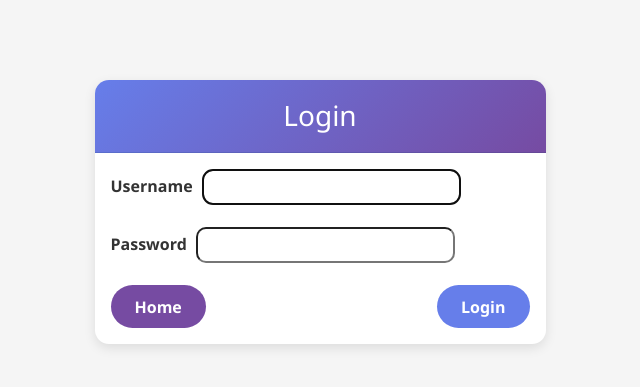
After one commit to angelawang0409-collab/Django_Project, a Django app: page /accounts/login/ in a window 1280 px wide. The commit adds this page. Shown: the top 387 px of the page, without its empty margins (320-960 px from the left). Run offline with Django 4.2, Linux system fonts and the light colour scheme; parts of the project's set-up code (start-up, migrations or seed data) failed here and were passed over.

Commit message:
Creating and updating templates

```diff
--- a/static/css/base.css
+++ b/static/css/base.css
@@ -7,7 +7,7 @@
 
 /* Body base styling */
 body {
-    font-family: "Poppins", "Segoe UI", sans-serif;
+    font-family: "Poppins", sans-serif;
     line-height: 1.6;
     background: #f5f5f5;
 }
@@ -272,6 +272,7 @@ body {
     background: #d1fae5;
     color: #065f46;
     border: 1px solid #6ee7b7;
+    margin: 2rem 0;
 }
 
 /* Error alert */
--- /dev/null
+++ b/templates/registration/login.html
@@ -0,0 +1,154 @@
+<!DOCTYPE html>
+<html lang="zh-CN">
+<head>
+    <meta charset="UTF-8">
+    <meta name="viewport" content="width=device-width, initial-scale=1.0">
+    <title>Login - OBS</title>
+
+    <!-- Bootstrap CSS for layout and components -->
+    <link href="https://cdn.jsdelivr.net/npm/bootstrap@5.1.3/dist/css/bootstrap.min.css" rel="stylesheet">
+
+    <!-- Custom styling to match bookstore theme -->
+    <style>
+        /* Reset default browser spacing and ensure consistent sizing */
+        * {
+            margin: 0;
+            padding: 0;
+            box-sizing: border-box;
+        }
+
+        /* Base body styling */
+        body {
+            font-family: "Microsoft YaHei", "Segoe UI", sans-serif;
+            background: #f5f5f5; /* light grey background */
+            line-height: 1.6;
+        }
+
+        /* Card container for login box */
+        .login-card {
+            border-radius: 14px;
+            border: none;
+            box-shadow: 0 4px 12px rgba(0,0,0,0.1); /* soft shadow */
+            overflow: hidden; /* keeps rounded corners clean */
+        }
+
+        /* Header styled with gradient to match navbar theme */
+        .login-card .card-header {
+            background: linear-gradient(135deg, #667eea 0%, #764ba2 100%);
+            color: white;
+            text-align: center;
+            padding: 1.2rem;
+        }
+
+        /* Label styling for form fields */
+        .form-label {
+            font-weight: 600;
+            color: #333;
+            margin-bottom: 3px; /* spacing under label */
+            margin-right: 5px;
+        }
+
+        /* Spacing between form groups */
+        .mb-3 {
+            margin-bottom: 1.4rem !important;
+            padding-right: 1.4rem;
+        }
+
+        /* Padding inside text boxes (username + password) */
+        input[type="text"],
+        input[type="password"] {
+            padding: 3px 12px; /* inner spacing where user types */
+            border-radius: 10px; /* rounded input fields */
+        }
+
+        /* Rounded buttons with theme colours */
+        .btn-primary,
+        .btn-secondary {
+            border: none;
+            border-radius: 30px; /* pill-shaped buttons */
+            padding: 0.6rem 1.6rem;
+            font-weight: 600;
+        }
+
+        /* Primary button colour */
+        .btn-primary {
+            background: #667eea;
+        }
+
+        /* Hover effect for primary button */
+        .btn-primary:hover {
+            background: #5568d6;
+        }
+
+        /* Secondary button colour */
+        .btn-secondary {
+            background: #764ba2;
+        }
+
+        /* Hover effect for secondary button */
+        .btn-secondary:hover {
+            background: #693f96;
+        }
+
+        /* Top spacing for the whole login container */
+        .container {
+            margin-top: 80px;
+        }
+    </style>
+
+</head>
+
+<body>
+    <div class="container">
+        <div class="row justify-content-center">
+            <div class="col-md-5">
+
+                <!-- Login card -->
+                <div class="card login-card">
+
+                    <!-- Card header -->
+                    <div class="card-header">
+                        <h3 class="mb-0">Login</h3>
+                    </div>
+
+                    <!-- Card body containing form -->
+                    <div class="card-body">
+
+                        <!-- Error message if login fails -->
+                        {% if form.errors %}
+                        <div class="alert alert-danger text-center">
+                            Username or password incorrect. Please try again.
+                        </div>
+                        {% endif %}
+
+                        <!-- Login form -->
+                        <form method="post">
+                            {% csrf_token %}
+
+                            <!-- Username field -->
+                            <div class="mb-3">
+                                <label for="{{ form.username.id_for_label }}" class="form-label">Username</label>
+                                {{ form.username }}
+                            </div>
+
+                            <!-- Password field -->
+                            <div class="mb-3">
+                                <label for="{{ form.password.id_for_label }}" class="form-label">Password</label>
+                                {{ form.password }}
+                            </div>
+
+                            <!-- Buttons row -->
+                            <div class="d-flex justify-content-between">
+                                <a href="{% url 'books:index' %}" class="btn btn-secondary px-4">Home</a>
+                                <button type="submit" class="btn btn-primary px-4">Login</button>
+                            </div>
+
+                        </form>
+                    </div>
+                </div>
+
+            </div>
+        </div>
+    </div>
+</body>
+</html>
```
Also changed, not shown: templates/base.html (+13 -4 lines), db.sqlite3.
